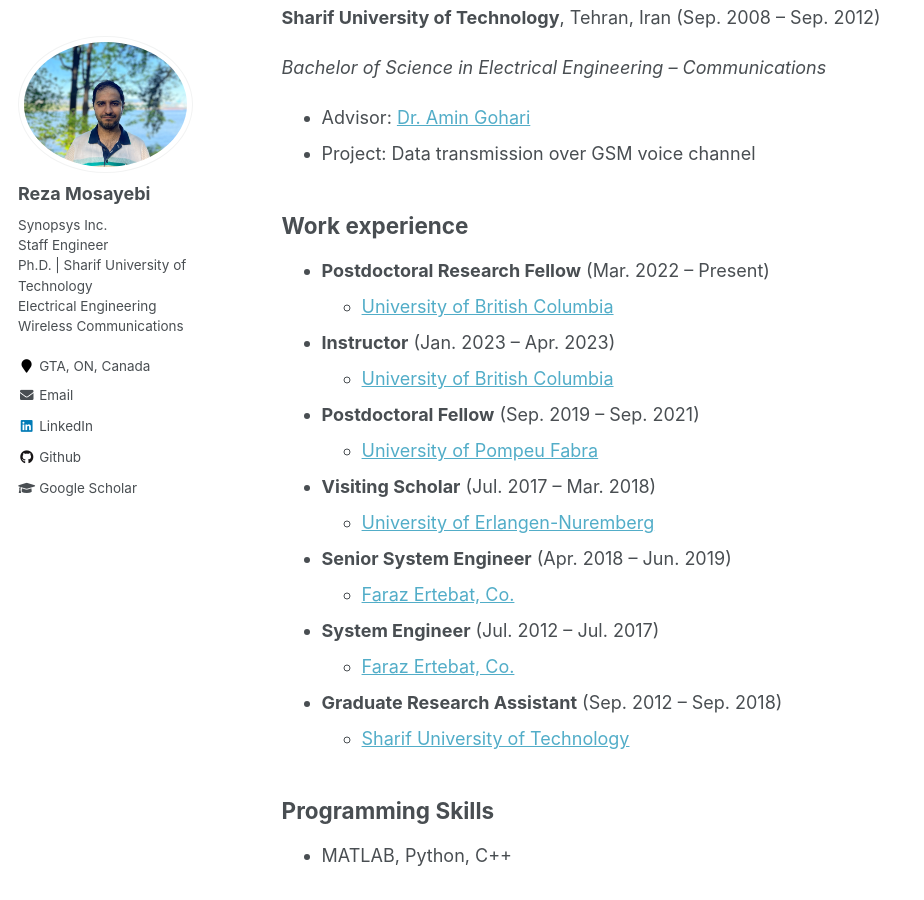
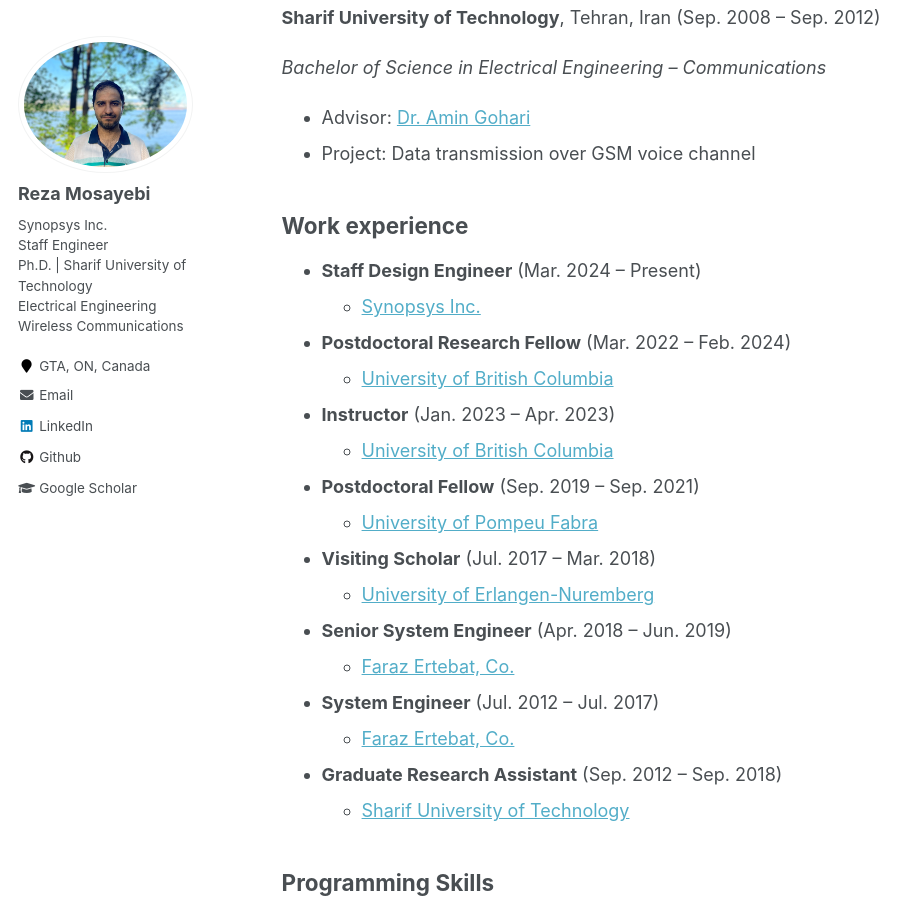
Before and after one commit to rmosayebi/rmosayebi.github.io, a Jekyll site: the page built from _pages/cv.md, in a window 1280 px wide and 900 px high, scrolled down 613 px. Shown: the whole window, without its empty margins (0-924 px from the left). Built offline with Jekyll 4.4.1, drawn with Linux system fonts in a browser that asks for light colours.

Commit message:
changed role2

```diff
--- a/_pages/cv.md
+++ b/_pages/cv.md
@@ -31,7 +31,9 @@
 
 Work experience
 -----------
-* **Postdoctoral Research Fellow** (Mar. 2022 -- Present)
+* **Staff Design Engineer** (Mar. 2024 -- Present)
+  * [Synopsys Inc.](https://https://www.synopsys.com/)
+* **Postdoctoral Research Fellow** (Mar. 2022 -- Feb. 2024)
   * [University of British Columbia](https://https://www.ubc.ca/)
 * **Instructor** (Jan. 2023 -- Apr. 2023)
   * [University of British Columbia](https://https://www.ubc.ca/)
```
Also changed, not shown: 1 other file.
